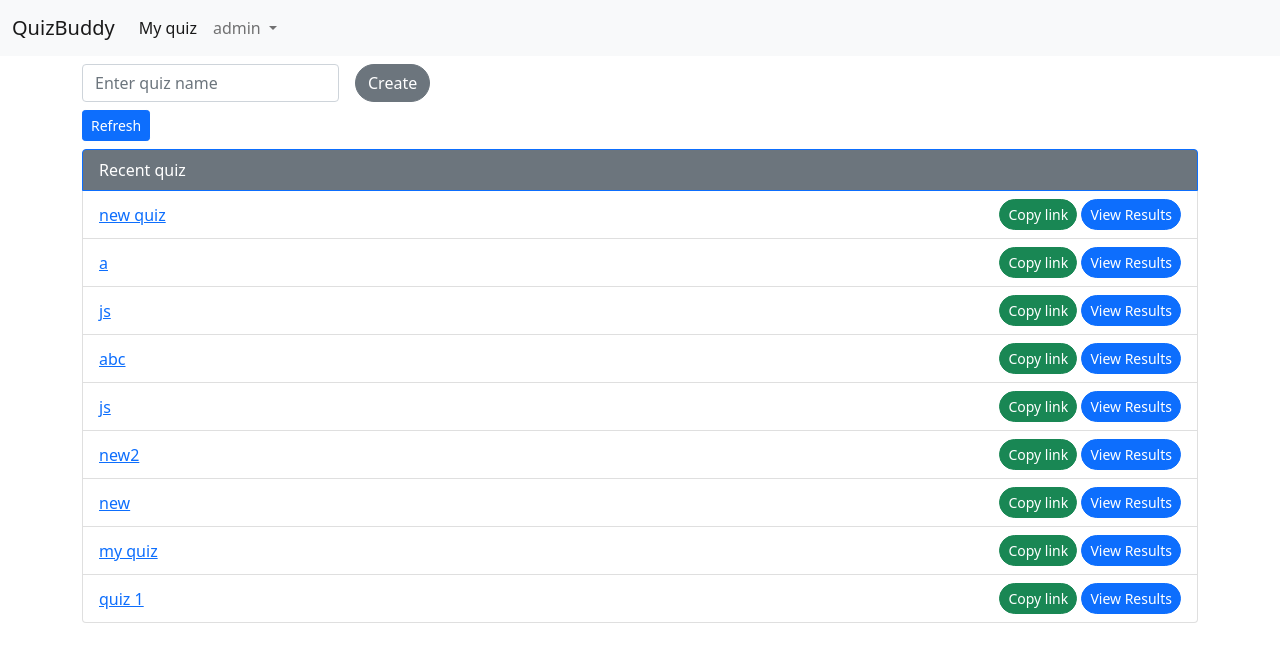
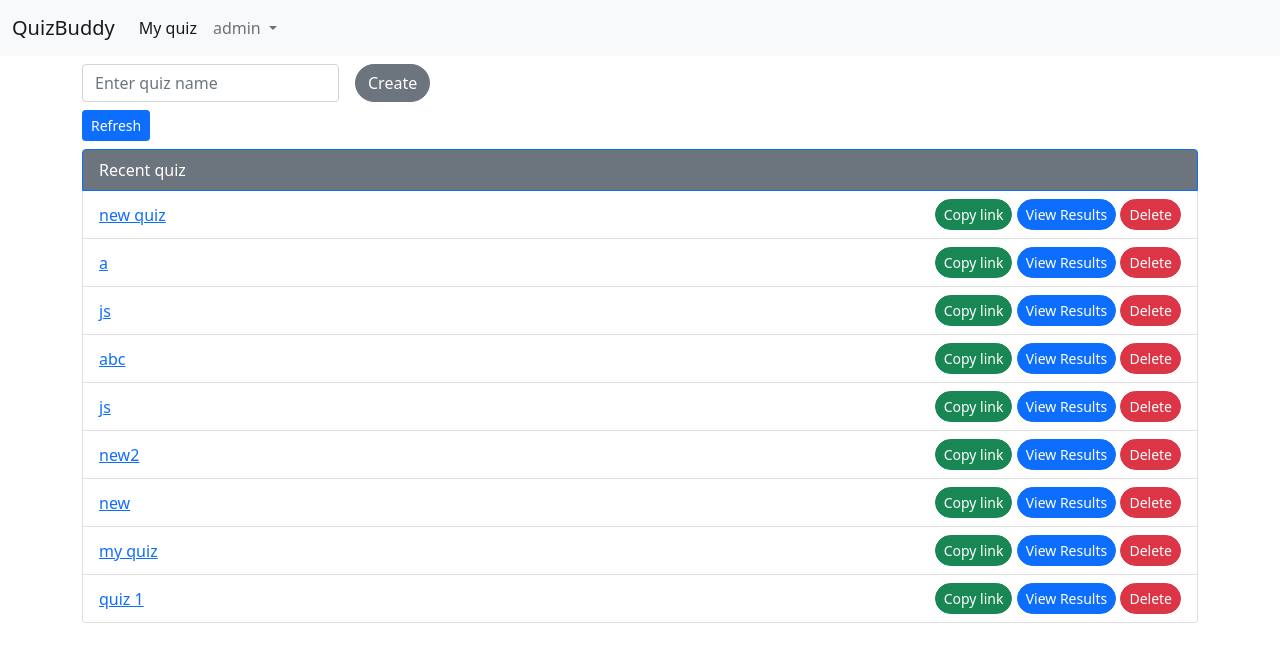
Before and after one commit to Jaspreet-singh-1032/quiz, a Django app: page /app/quiz/ in a window 1280 px wide. Shown: the top 662 px of the page. Run offline with Django 3.2, Linux system fonts and the light colour scheme; a user stored in the database is signed in; data comes from the database, SQL or seed files in the repository; both versions use the stored data as it was after the commit.

Commit message:
views created to delete quiz

```diff
--- a/app/views.py
+++ b/app/views.py
@@ -20,6 +20,9 @@
 )
 
 class ListQuizView(LoginRequiredMixin,generic.ListView ):
+    '''
+    rerturn list of quiz created by user
+    '''
     template_name = 'app/list_quiz.html'
     context_object_name = 'quiz_list'
 
@@ -30,6 +33,9 @@
         return queryset
 
 class QuizPageView(generic.DetailView):
+    '''
+    return quiz page to attempt the quiz
+    '''
     template_name = 'app/quiz_page.html'
     context_object_name = 'quiz'
 
@@ -87,7 +93,8 @@
         if form.is_valid():
             obj = form.save()
             return redirect(reverse_lazy('result_page',kwargs={'pk':obj.pk}))
-        return HttpResponse('Please try later')
+        messages.warning(request, 'Please try later')
+        return redirect('/')
 
 
 class ResultPageView(generic.DetailView):
@@ -107,3 +114,10 @@
         context["total_answers"] = context['answer'].options.all().count()
         context["correct_answers"] = context['answer'].options.filter(is_correct=True).count()
         return context
+
+class DeleteQuizView(LoginRequiredMixin,generic.DeleteView):
+    """ delete quiz """
+    success_url = reverse_lazy('quiz_list')
+
+    def get_queryset(self):
+        return Quiz.objects.filter(user = self.request.user)
--- a/quiz/urls.py
+++ b/quiz/urls.py
@@ -34,7 +34,8 @@ from app.views import (
     ListQuizView,
     QuizPageView,
     ResultView,
-    ResultPageView
+    ResultPageView,
+    DeleteQuizView
 )
 
 # api
@@ -63,6 +64,7 @@ urlpatterns = [
     # app
     path('app/quiz/' , ListQuizView.as_view() , name='quiz_list'),
     path('app/quiz/<str:pk>/' , QuizPageView.as_view() , name='quiz_page'),
+    path('app/quiz/<str:pk>/delete/' , DeleteQuizView.as_view() , name='quiz_delete'),
     path('app/quiz/<str:pk>/results/',ResultView.as_view() , name='quiz_results'),
     path('app/quiz/result/<str:pk>/',ResultPageView.as_view() , name='result_page'),
 
--- a/templates/app/quiz_list.html
+++ b/templates/app/quiz_list.html
@@ -34,8 +34,11 @@ My Quiz
     {% for quiz in quiz_list %}
 
     <li class="list-group-item d-flex justify-content-between align-items-center"><a href="{%url 'quiz_page' quiz.id%}">{{quiz.name}}</a>
-        <span><a class="btn btn-success btn-sm rounded-pill" value="{{quiz.id}}" onclick="copyQuizLink({{quiz}});">Copy link</a>
-            <a class="btn btn-primary btn-sm rounded-pill" href="{%url 'quiz_results' quiz.id%}">View Results</a></span>
+        <span>
+            <a class="btn btn-success btn-sm rounded-pill" value="{{quiz.id}}" onclick="copyQuizLink({{quiz}});">Copy link</a>
+            <a class="btn btn-primary btn-sm rounded-pill" href="{%url 'quiz_results' quiz.id%}">View Results</a>
+            <a class="btn btn-danger btn-sm rounded-pill" href="{%url 'quiz_delete' quiz.id%}">Delete</a>
+        </span>
     </li>
     {% endfor %}
 
```
Also changed, not shown: templates/app/quiz_confirm_delete.html (added, +14 -0 lines), db.sqlite3.
